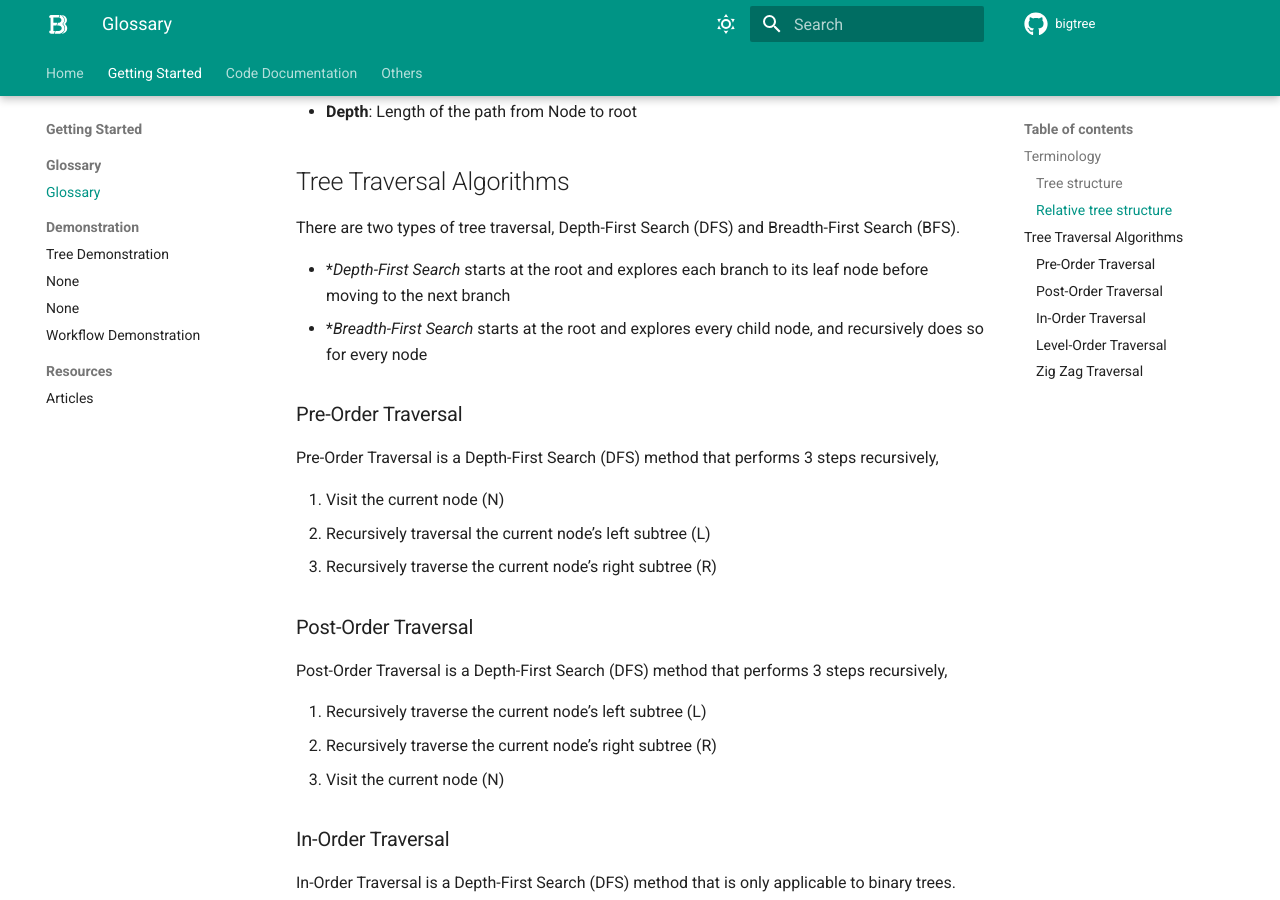
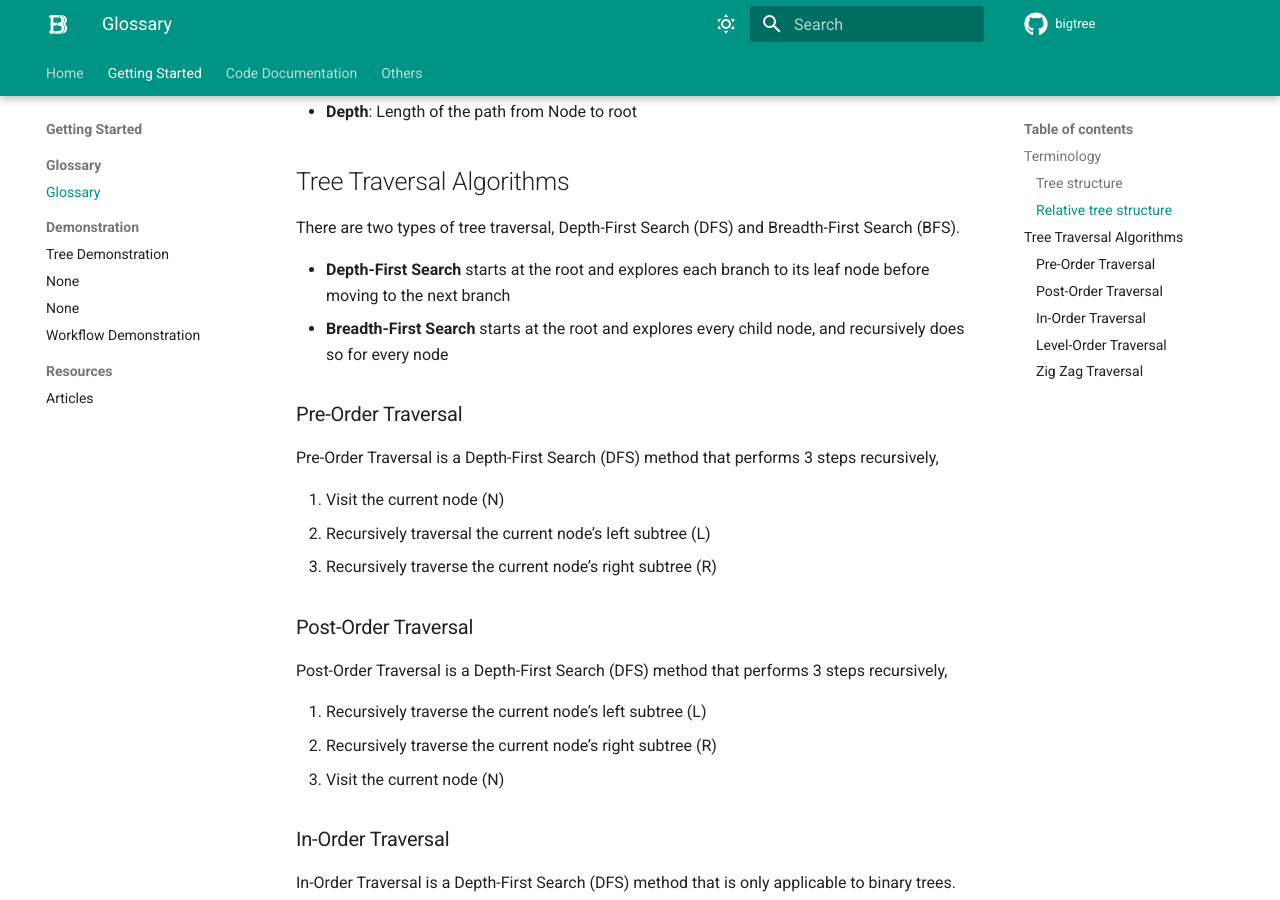
Before and after one commit to kayjan/bigtree, an MkDocs documentation site: the page built from docs/gettingstarted/glossary/glossary.md, in a window 1280 px wide and 900 px high, scrolled down 1199 px. Built offline with MkDocs 1.6.1 and Material for MkDocs 9.7.7, drawn with Linux system fonts in a browser that asks for light colours; comment, search, counter and statistics services are not loaded; the version menu is left out.

Commit message:
docs: Fix typo in docs formatting

```diff
--- a/docs/gettingstarted/glossary/glossary.md
+++ b/docs/gettingstarted/glossary/glossary.md
@@ -40,9 +40,9 @@ The height of the tree is 3.
 
 There are two types of tree traversal, Depth-First Search (DFS) and Breadth-First Search (BFS).
 
-- **Depth-First Search* starts at the root and explores each branch to its leaf node before
+- **Depth-First Search** starts at the root and explores each branch to its leaf node before
 moving to the next branch
-- **Breadth-First Search* starts at the root and explores every child node, and recursively
+- **Breadth-First Search** starts at the root and explores every child node, and recursively
 does so for every node
 
 ### Pre-Order Traversal
```
